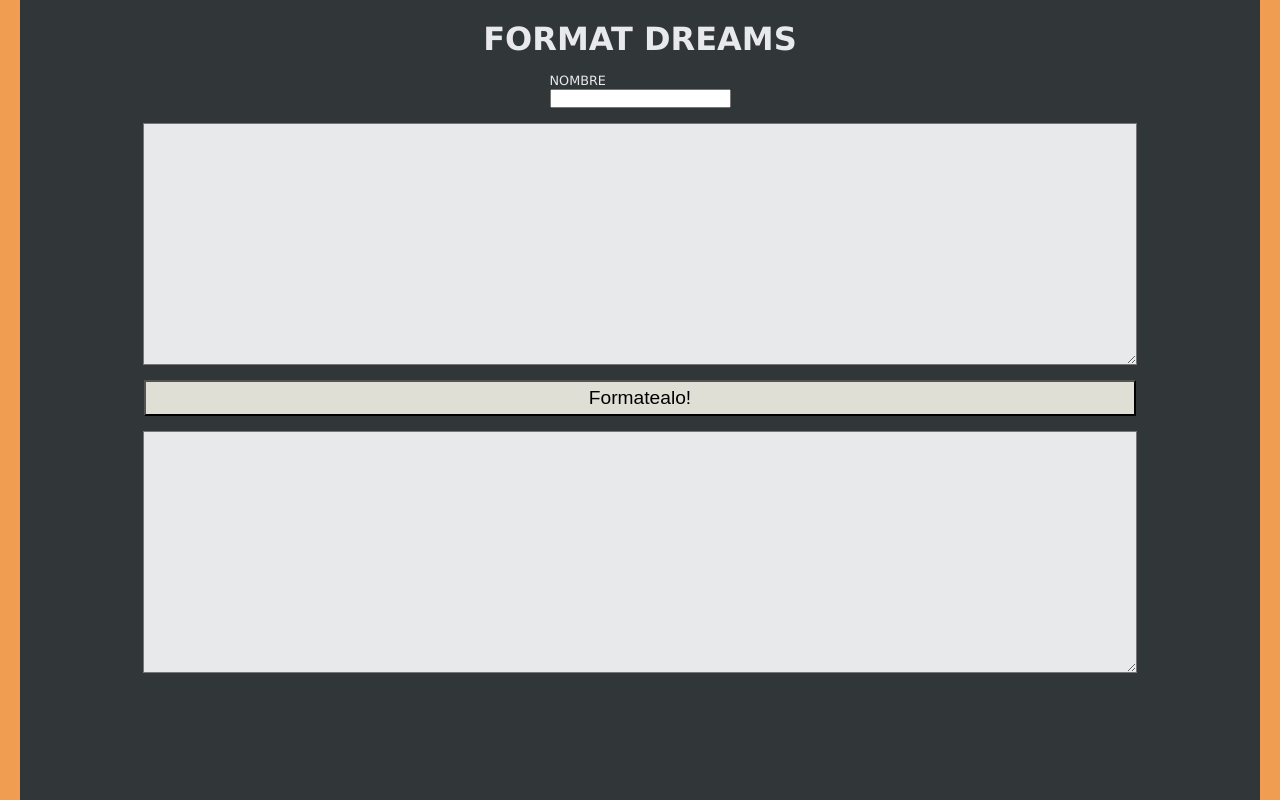
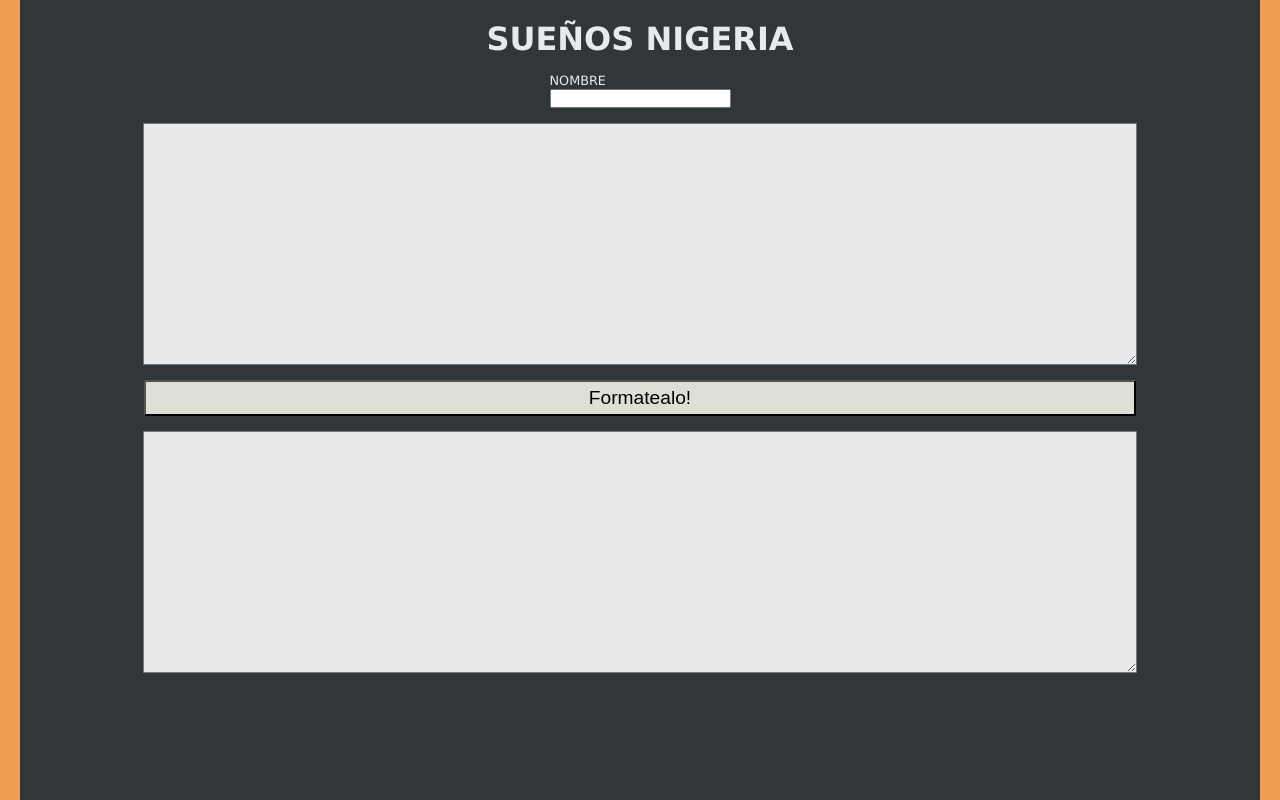
Before and after one commit to basurakid/whatsapp-text-filter, a plain HTML site: page index.html in a window 1280 px wide. Drawn offline with Linux system fonts and the light colour scheme.

Commit message:
sueños nigeria

```diff
--- a/index.html
+++ b/index.html
@@ -7,7 +7,7 @@
     <link rel="stylesheet" href="style.css">
 </head>
 <body>
-    <h1>FORMAT DREAMS</h1>
+    <h1>SUEÑOS NIGERIA</h1>
     <p>
         <label>NOMBRE</label>
         <input type="text" class="name" required>
```
